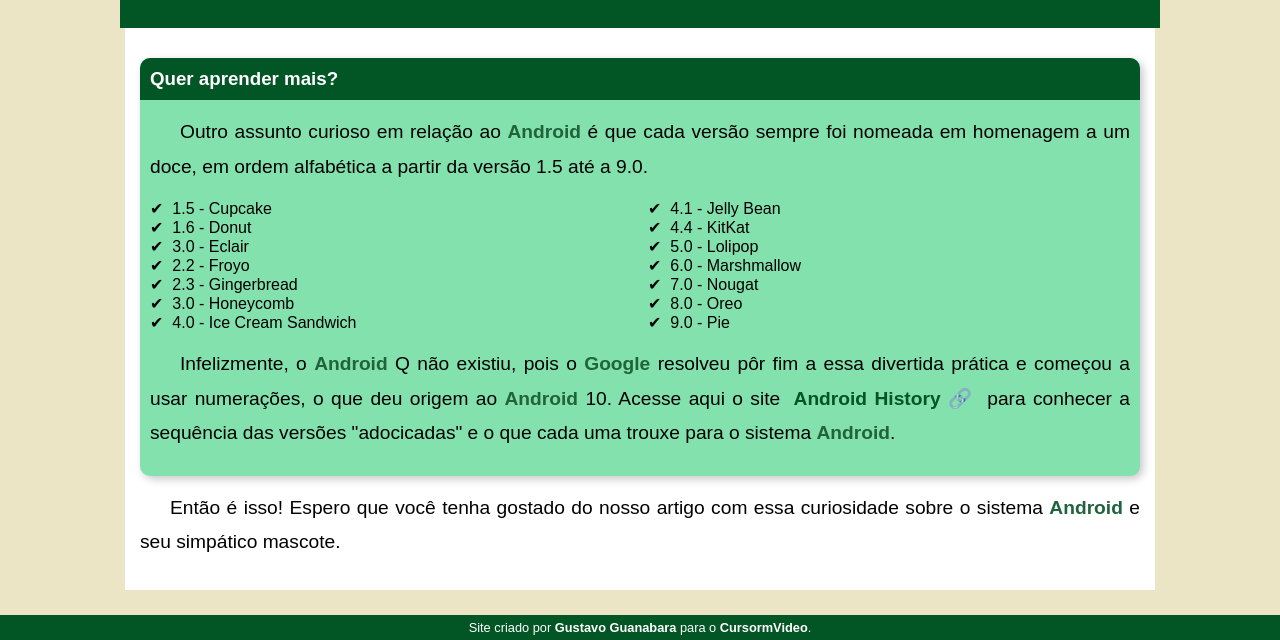
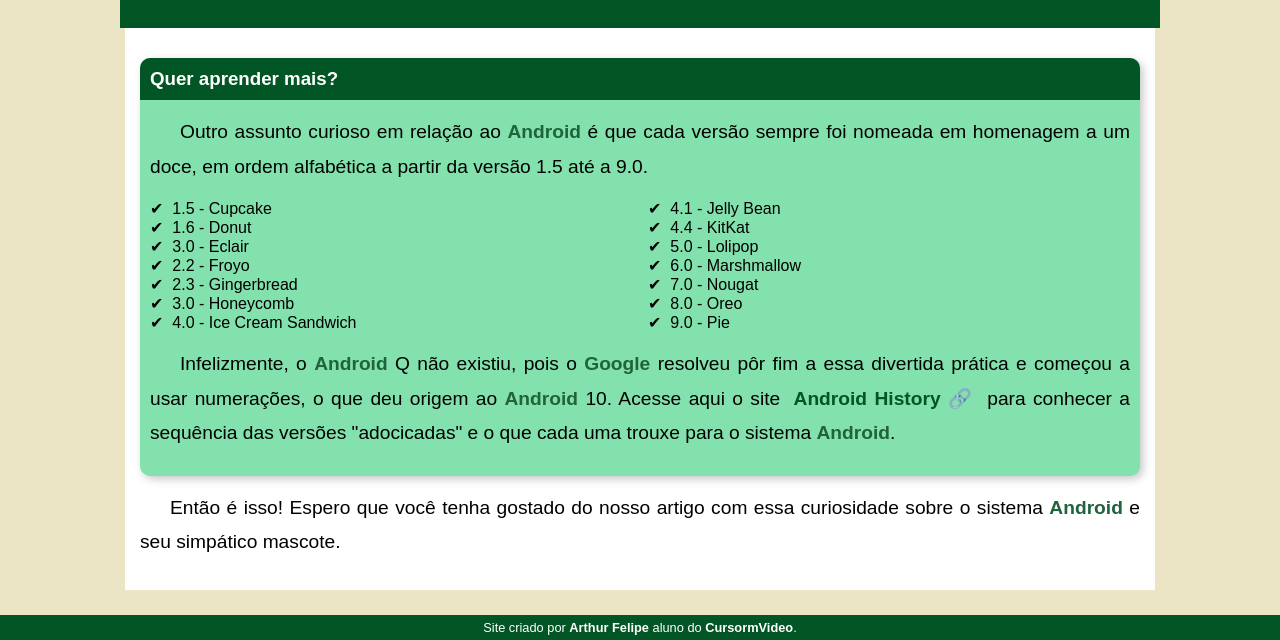
Before and after one commit to ArthurFBFreitas/desafio-android, a plain HTML site: page index.html in a window 1280 px wide. Shown: the part 2515-3155 px from the top of the page. Drawn offline with Linux system fonts and the light colour scheme; a web font is replaced by a local one.

Commit message:
Update index.html

```diff
--- a/index.html
+++ b/index.html
@@ -81,7 +81,7 @@
         </article>
     </main>
     <footer>
-            <p>Site criado por <strong>Gustavo Guanabara</strong> para o <strong>CursormVideo</strong>.<p>
+            <p>Site criado por <strong>Arthur Felipe</strong> aluno do <strong>CursormVideo</strong>.<p>
     </footer>
 </body>
 </html>
```
